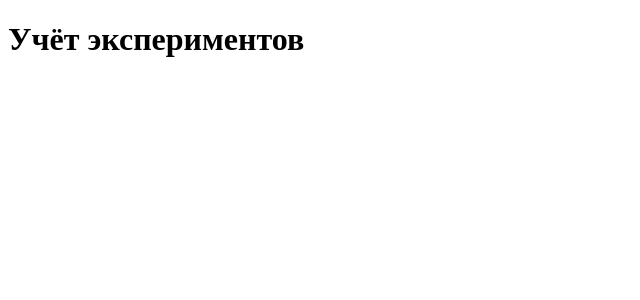
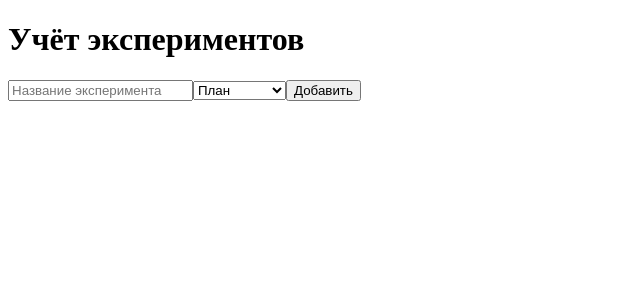
Before and after one commit to Andrey911-lab/experiment-tracker, a React (Create React App) app: page / in a window 1280 px wide. Shown: the top 300 px of the page, without its empty margins (0-640 px from the left). Built offline with nearby package versions, Linux system fonts and the light colour scheme.

Commit message:
Форма для ввода данных

```diff
--- a/src/App.js
+++ b/src/App.js
@@ -17,9 +17,26 @@ function App() {
         setStatus('План');
     };
 
+    const statuses = ['План', 'В процессе', 'Завершён'];
+
     return (
         <div>
             <h1>Учёт экспериментов</h1>
+
+            <div>
+                <input
+                    type="text"
+                    placeholder="Название эксперимента"
+                    value={name}
+                    onChange={(e) => setName(e.target.value)}
+                />
+                <select value={status} onChange={(e) => setStatus(e.target.value)}>
+                    {statuses.map(s => (
+                        <option key={s} value={s}>{s}</option>
+                    ))}
+                </select>
+                <button onClick={addExperiment}>Добавить</button>
+            </div>
         </div>
     );
 }
```
